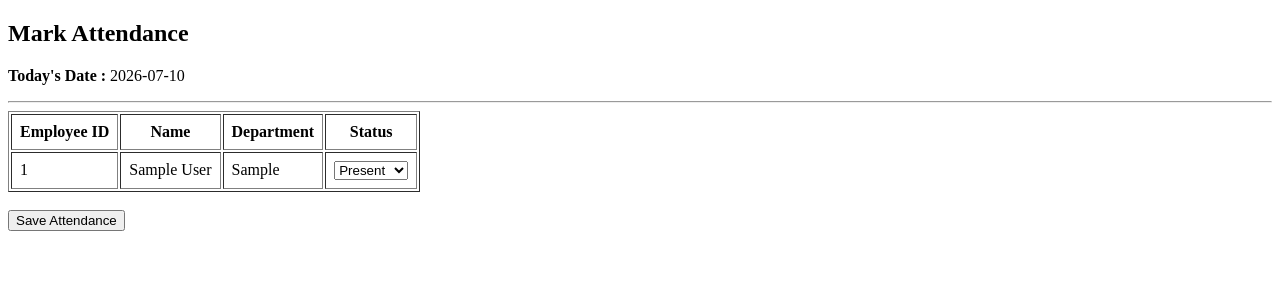
After one commit to vishruth09/AI_Employee_Management_System, a Flask app: page /mark_attendence in a window 1280 px wide. The commit adds this page. Shown: the top 300 px of the page. Run offline with Flask 3, Linux system fonts and the light colour scheme; tables that the repository leaves empty or names only in its code hold one stand-in row (values such as "Sample post").

Commit message:
Mark Attendence

```diff
--- a/AI_Employee_Management_System/main.py
+++ b/AI_Employee_Management_System/main.py
@@ -152,5 +152,21 @@ def upload_documents():
 
 
 
+from datetime import date
+@app.route("/mark_attendence")
+def mark_attendence():
+    connection = get_connection()
+    cursor = connection.cursor(dictionary=True)
+    query = "SELECT * FROM employees"
+    cursor.execute(query)
+    employees = cursor.fetchall()
+    cursor.close()
+    connection.close()
+    today_date = date.today()
+    return render_template(
+        "mark_attendence.html",employees=employees,today_date=today_date)
+
+
+
 if __name__ == "__main__":
     app.run(debug=True)
--- a/AI_Employee_Management_System/templates/admin_dashboard.html
+++ b/AI_Employee_Management_System/templates/admin_dashboard.html
@@ -23,7 +23,7 @@
     <h3>Attendance Management</h3>
 
     <ul>
-        <li><a href="/mark_attendance">Mark Attendance</a></li>
+        <li><a href="{{ url_for('mark_attendence') }}">Mark Attendance</a></li>
         <li><a href="/view_attendance">View Attendance</a></li>
     </ul>
 
--- /dev/null
+++ b/AI_Employee_Management_System/templates/mark_attendence.html
@@ -0,0 +1,61 @@
+<!DOCTYPE html>
+<html lang="en">
+<head>
+    <title>Mark Attendance</title>
+</head>
+<body>
+
+    <h2>Mark Attendance</h2>
+
+    <p>
+        <strong>Today's Date :</strong> {{ today_date }}
+    </p>
+
+    <hr>
+
+    <form method="POST">
+
+        <table border="1" cellpadding="8">
+
+            <tr>
+                <th>Employee ID</th>
+                <th>Name</th>
+                <th>Department</th>
+                <th>Status</th>
+            </tr>
+
+            {% for employee in employees %}
+
+            <tr>
+
+                <td>{{ employee.employee_id }}</td>
+
+                <td>{{ employee.name }}</td>
+
+                <td>{{ employee.department }}</td>
+
+                <td>
+                    <select name="status_{{ employee.employee_id }}">
+                        <option value="Present">Present</option>
+                        <option value="Absent">Absent</option>
+                        <option value="Leave">Leave</option>
+                        <option value="Half Day">Half Day</option>
+                    </select>
+                </td>
+
+            </tr>
+
+            {% endfor %}
+
+        </table>
+
+        <br>
+
+        <button type="submit">
+            Save Attendance
+        </button>
+
+    </form>
+
+</body>
+</html>
```
